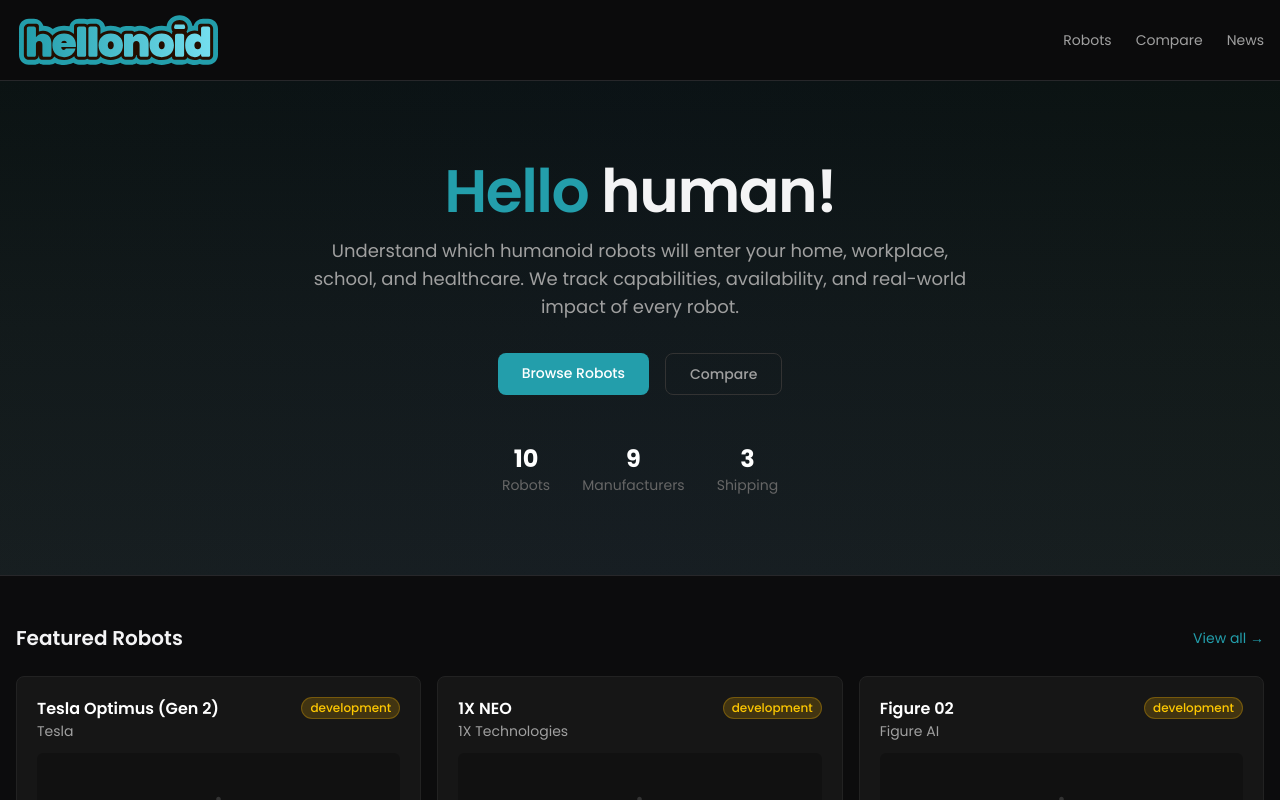
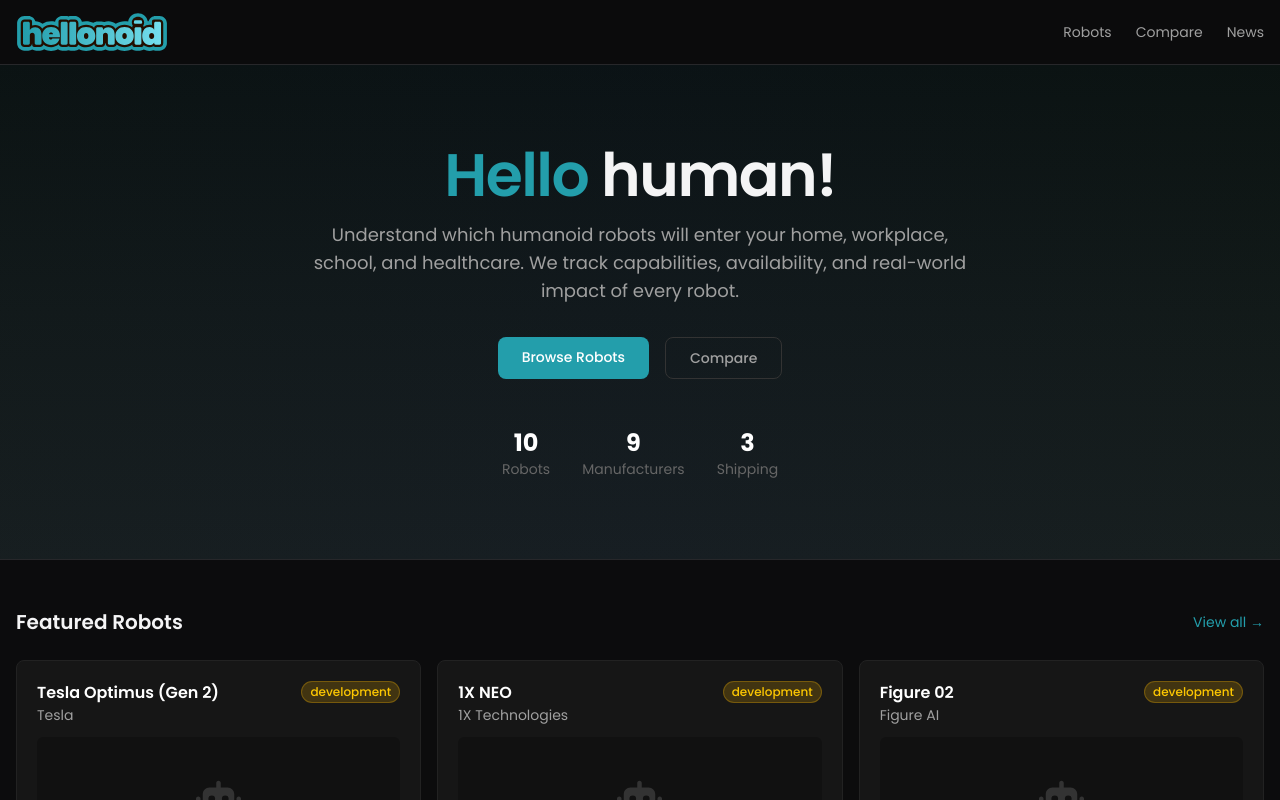
Before and after one commit to fritzerizer/hellonoid, a Next.js app: page / in a window 1280 px wide. Shown: the top 800 px of the page. Built offline with nearby package versions, Linux system fonts and the light colour scheme.

Commit message:
Fix logo sizing - use img tag, tighter viewBox

```diff
--- a/src/app/layout.tsx
+++ b/src/app/layout.tsx
@@ -1,6 +1,6 @@
 import type { Metadata } from "next";
 import { Poppins } from 'next/font/google';
-import Image from 'next/image';
+/* eslint-disable @next/next/no-img-element */
 import "./globals.css";
 
 // Importera Font Awesome-setup
@@ -19,9 +19,9 @@
     <html lang="en" className="dark">
       <body className={`min-h-screen antialiased ${poppins.variable} font-sans`}>
         <nav className="sticky top-0 z-50 border-b border-[#27272a] bg-[#0c0c0d]/90 backdrop-blur-md">
-          <div className="mx-auto flex h-20 max-w-7xl items-center justify-between px-4">
+          <div className="mx-auto flex h-16 max-w-7xl items-center justify-between px-4">
             <a href="/" className="flex items-center gap-2 text-lg font-bold tracking-tight font-display">
-              <Image src="/logo.svg" alt="Hellonoid" width={400} height={110} className="h-14 w-auto" priority />
+              <img src="/logo.svg" alt="Hellonoid" className="h-10 w-auto max-w-[200px]" />
             </a>
             <div className="flex items-center gap-6 text-sm text-[#a0a0a0]">
               <a href="/robots" className="transition hover:text-white">Robots</a>
```
Also changed, not shown: public/logo.svg.
